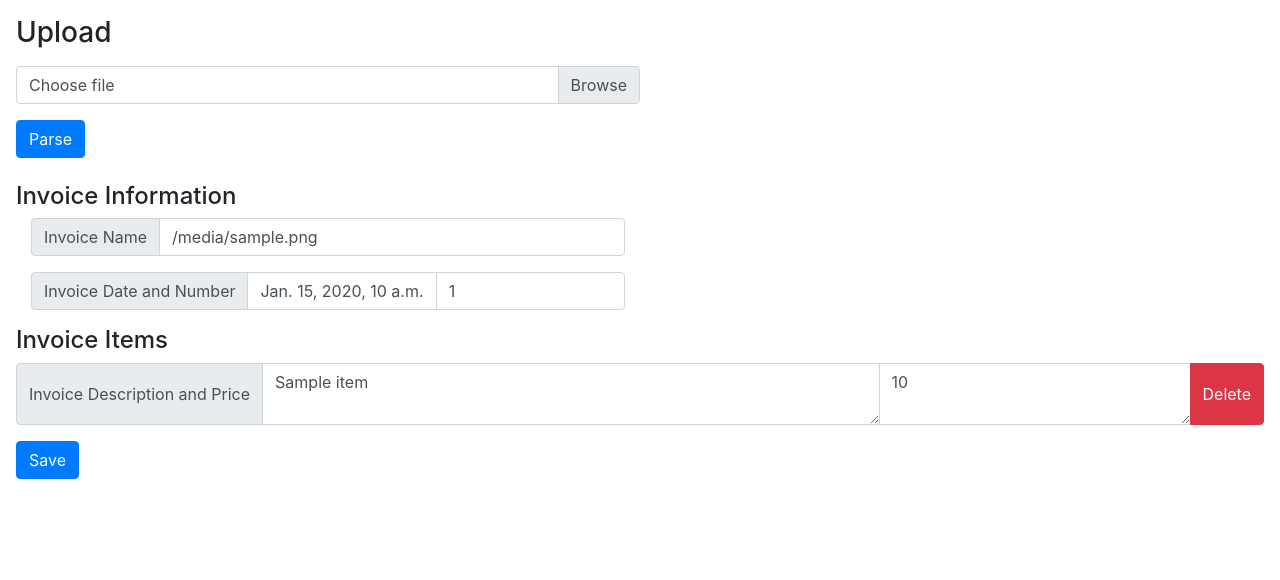
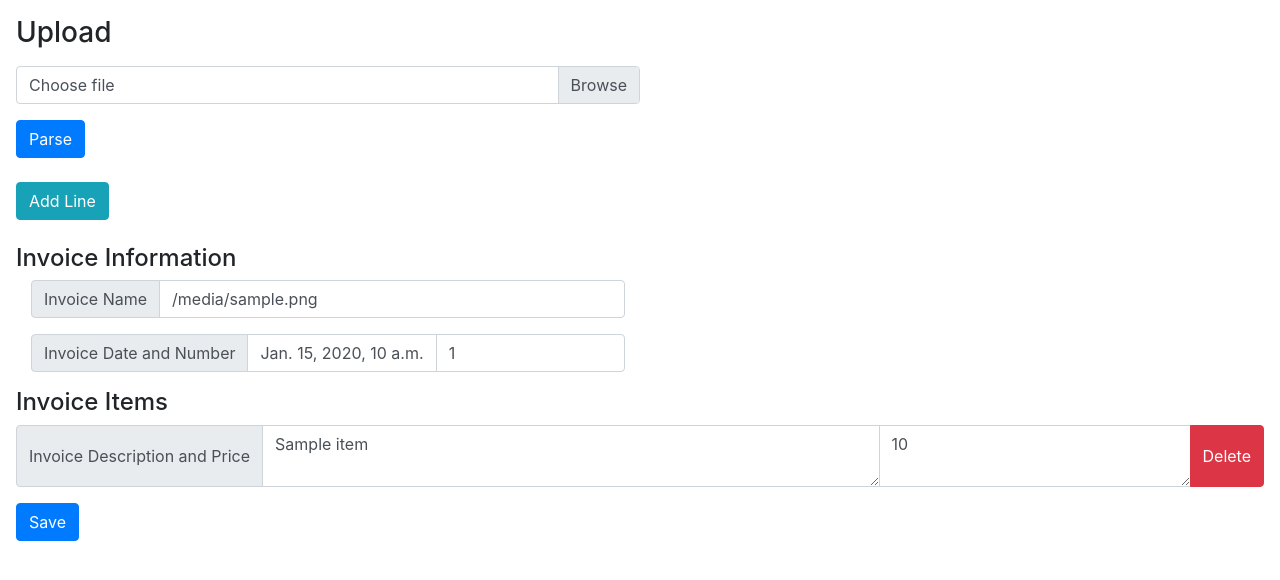
Before and after one commit to michael-berman/InvoiceComparator, a Django app: template invoiceparser/templates/invoiceparser/upload.html in a window 1280 px wide. Shown: the part 56-636 px from the top of the page. Run offline with Django 3.2, Linux system fonts and the light colour scheme; the template is opened without the code that fills it: most values are stand-ins (such as "Sample title", 1, 10 or a date in 2020); some libraries are stand-ins or nearby versions.

Commit message:
add ability to add line items after parsing

```diff
--- a/InvoiceComparer/static/invoiceparser/upload.js
+++ b/InvoiceComparer/static/invoiceparser/upload.js
@@ -1,3 +1,20 @@
 $('.delete-button').click(function () {
     $(this).parent().parent().remove();
 })
+
+$('#parsed-add-line-button').click(function () {
+    var numItems = $('.parsed-item').length
+    const container = $("#new-line-items");
+    const countEl = container.children().length;
+    container.append(`
+    <div class="input-group mb-3">
+        <div class="input-group-prepend">
+            <span class="input-group-text">Invoice Description and Price</span>
+        </div>
+        <textarea type="text" class="form-control" name="item${numItems + countEl + 1}"></textarea>
+        <textarea type="text" class="form-control col-sm-3" name="price${numItems + countEl + 1}"></textarea>
+        <div class="input-group-append">
+            <button class="btn btn-danger delete-line-button" type="button">Delete</button>
+        </div>
+    </div>`)
+})
--- a/invoiceparser/templates/invoiceparser/upload.html
+++ b/invoiceparser/templates/invoiceparser/upload.html
@@ -16,6 +16,8 @@
 </form>
 
 {% if extracted_text %}
+<br />
+<button class="btn btn-info" id="parsed-add-line-button" type="button">Add Line</button>
 <form action="{% url 'invoiceparser:create' extracted_text.supplier_id %}" method="post" enctype="multipart/form-data">
     {% csrf_token %}
     <input type="text" name="old_invoice_name" value="{{ file_name }}" style="display:none;"
@@ -39,7 +41,7 @@
 
     <h4>Invoice Items</h4>
     {% for item_key, item, price_key, price in extracted_text.line_items %}
-    <div class="input-group mb-3">
+    <div class="input-group mb-3 parsed-item">
         <div class="input-group-prepend">
             <span class="input-group-text" id="">Invoice Description and Price</span>
         </div>
@@ -50,19 +52,8 @@
         </div>
     </div>
     {% endfor %}
+    <div id="new-line-items"></div>
     <input class="btn btn-primary" type="submit" value="Save" class="button">
 </form>
 {% endif %}
 {% endblock content %}
-
-{% comment %} {% block javascript %}
-
-<script>
-    $('#invoiceFileInput').on('change', function () {
-        //get the file name
-        var fileName = $(this).val();
-        //replace the "Choose a file" label
-        $(this).next('.custom-file-label').html(fileName);
-    })
-</script>
-{% endblock javascript %} {% endcomment %}
```
